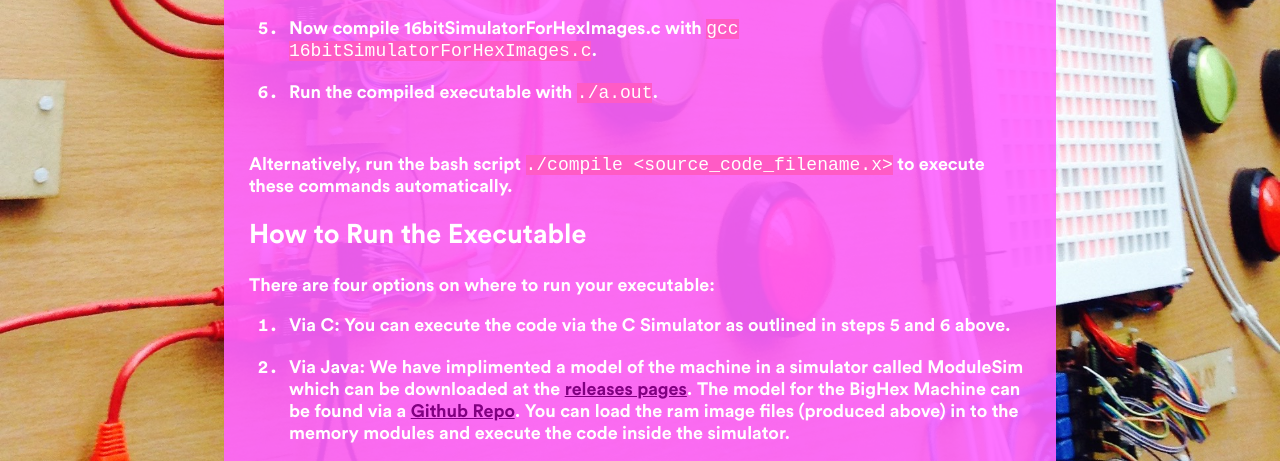
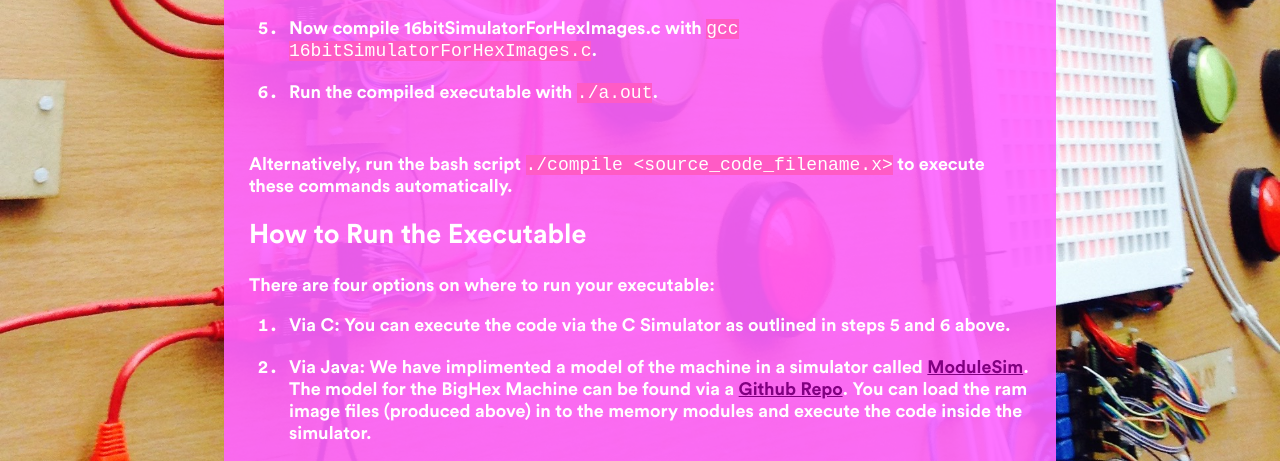
Before and after one commit to bighexmachine/bighexToolchain, a plain HTML site: page index.html in a window 1280 px wide. Shown: the part 721-1182 px from the top of the page. Drawn offline with Linux system fonts and the light colour scheme.

Commit message:
Update index.html

```diff
--- a/index.html
+++ b/index.html
@@ -47,7 +47,7 @@
 
     <ol>
     	<li>Via C: You can execute the code via the C Simulator as outlined in steps 5 and 6 above.
-    	<li>Via Java: We have implimented a model of the machine in a simulator called ModuleSim which can be downloaded at the <a href = "https://github.com/uobteachingtechnologist/ModuleSim/releases">releases pages</a>.
+	    <li>Via Java: We have implimented a model of the machine in a simulator called <a href="http://uobteachingtechnologist.github.io/ModuleSim/">ModuleSim</a>.
     		The model for the BigHex Machine can be found via a <a href = "https://github.com/bighexmachine/BigHexModuleSim">Github Repo</a>. You can load the ram image files (produced above) in to the memory modules and execute the code inside the simulator.
     	<li>Via Javascript: We have a <a href = "https://bighexmachine.github.io/JavascriptSimulator/">Javascript Simulator</a> for the BigHex Machine. Similarly you should use the ram image files produced above) to load the program.
     	<li>Via the BigHex Machine itself: You can find it in the Merchant Venturer's Building at the University of Bristol, where it is used by university students and local school children alike, to help provide a tactile explanation of the inner workings of a computer.
```
